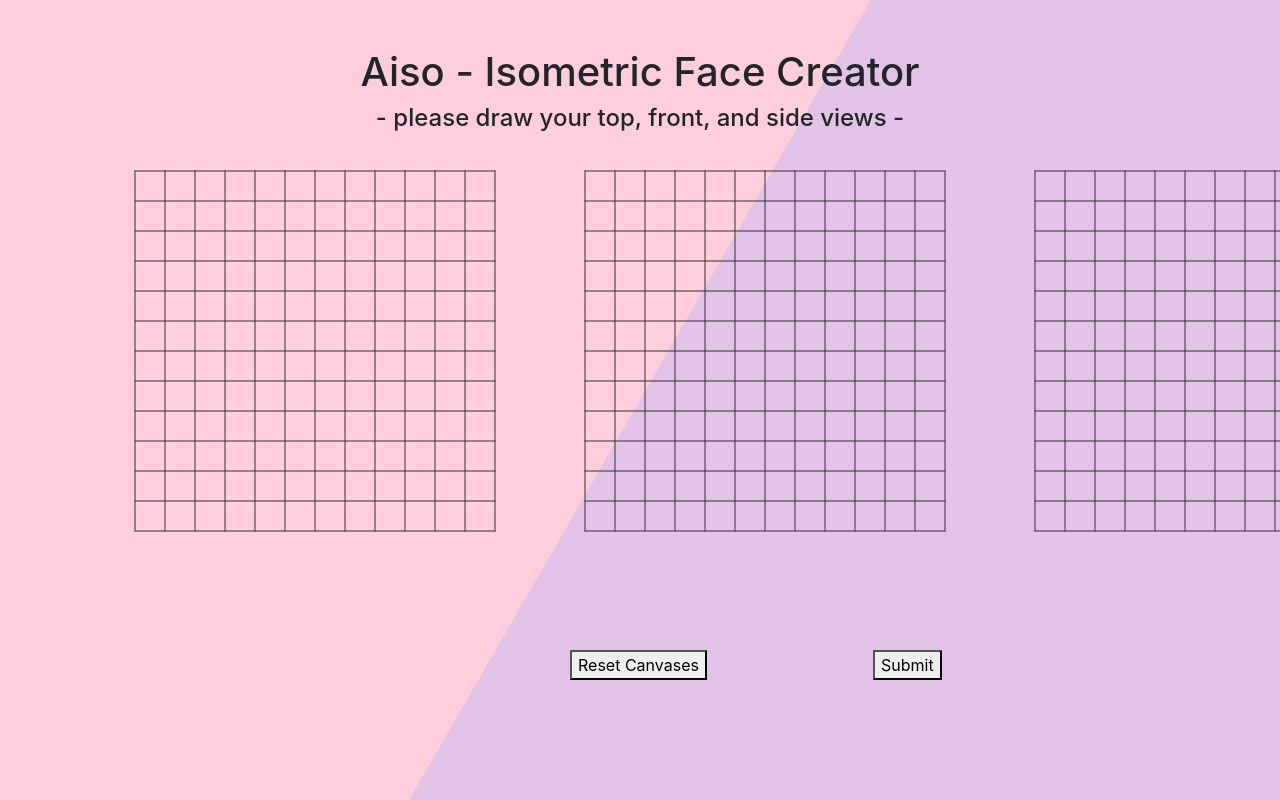
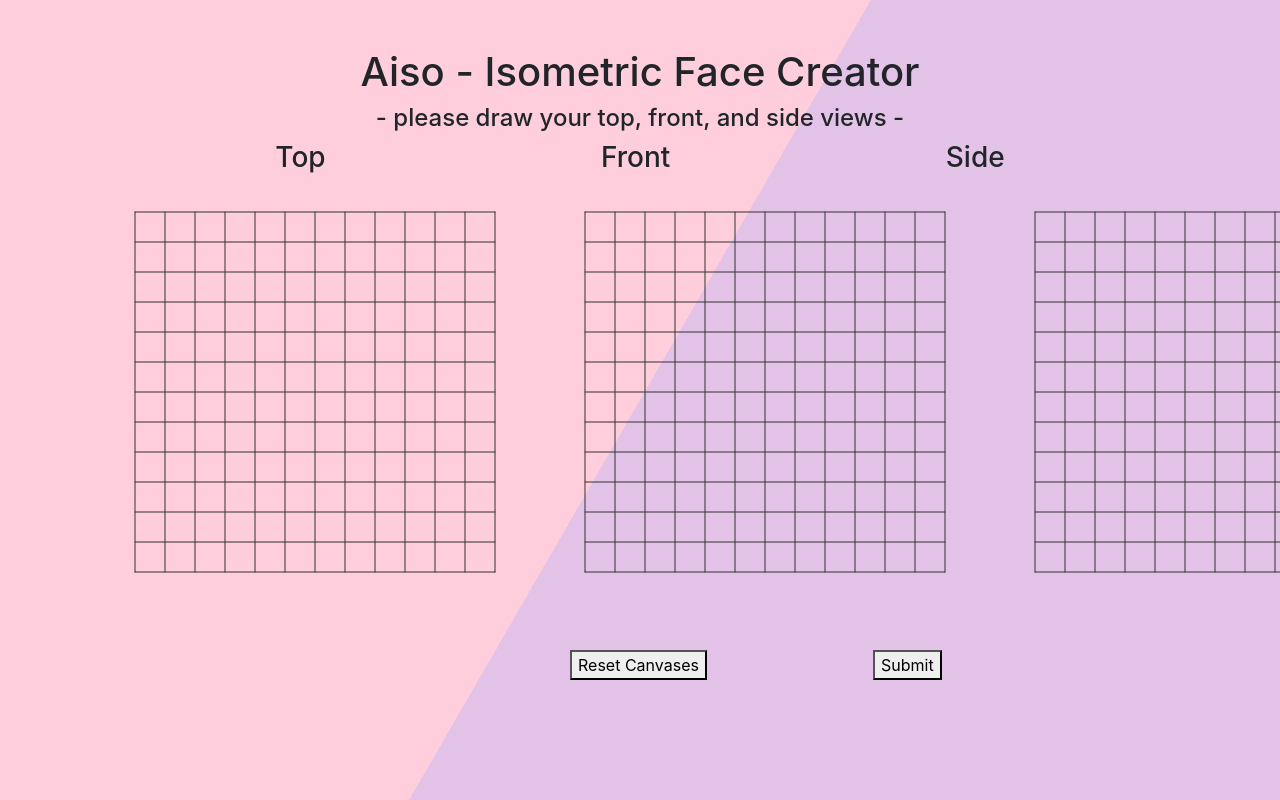
Before and after one commit to rich-zhang65/Aiso, a Flask app: page / in a window 1280 px wide; the page is wider, and only the part inside the window is pictured. Run offline with Flask 2, Linux system fonts and the light colour scheme; some libraries are stand-ins or nearby versions.

Commit message:
Update aisoDrawingPad.html

```diff
--- a/templates/aisoDrawingPad.html
+++ b/templates/aisoDrawingPad.html
@@ -41,13 +41,20 @@
             <div class="row">
                 <div class="col col-left"></div>
                 <h1>Aiso  -  Isometric Face Creator</h1>
-                <!--<div class="asd"></div>-->
                 <div class="col col-right"></div>
             </div>
             <div class="row">
                 <div class="col col-left"></div>
-                <br>
                 <h4>- please draw your top, front, and side views -</h4>
+                <div class="col col-right"></div>
+            </div>
+            <div class="row">
+                <div class="col col-left"></div>
+                <h3>Top</h3>
+                <div class="col col-left"></div>
+                <h3>Front</h3>
+                <div class="col col-right"></div>
+                <h3>Side</h3>
                 <div class="col col-right"></div>
             </div>
         </main>
```
